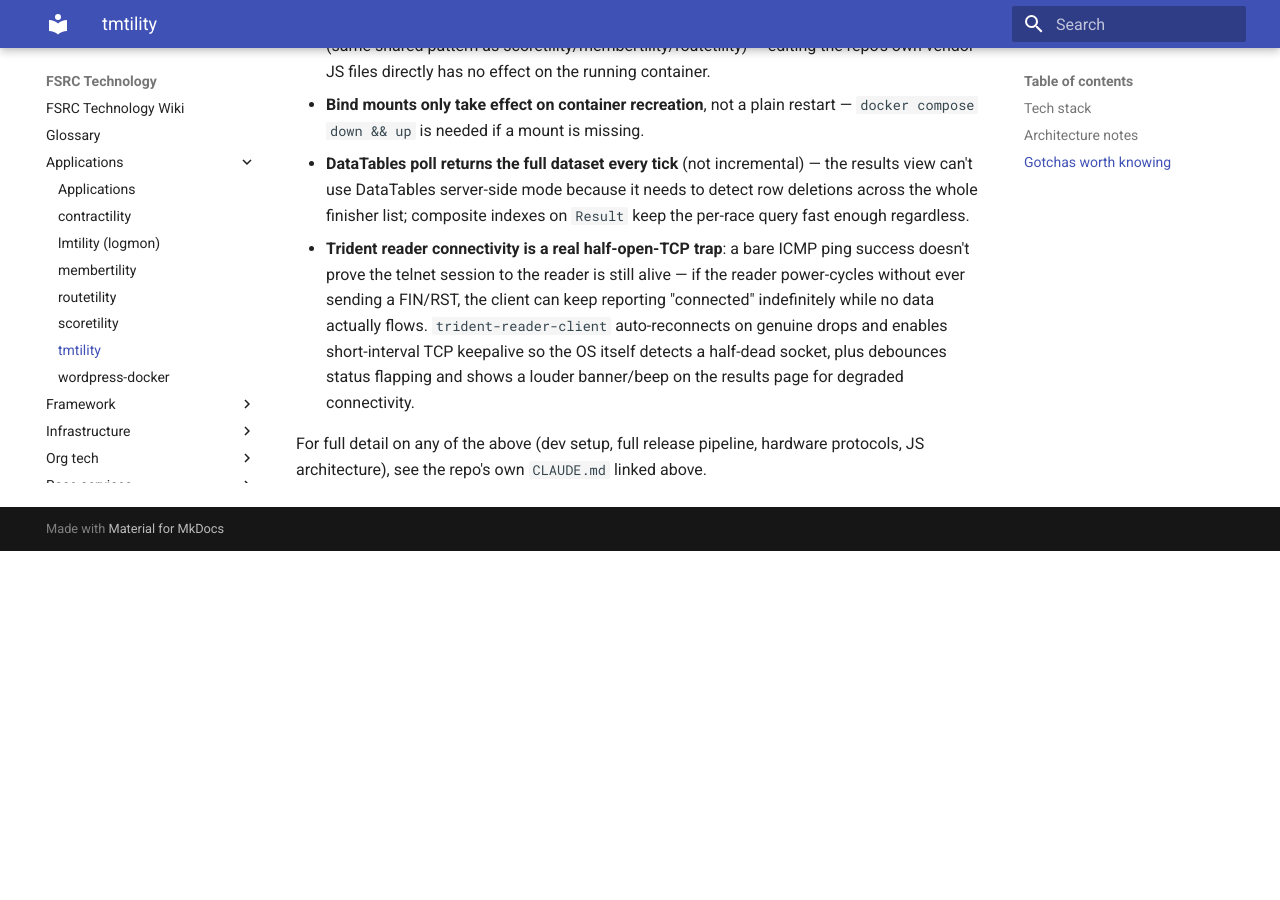
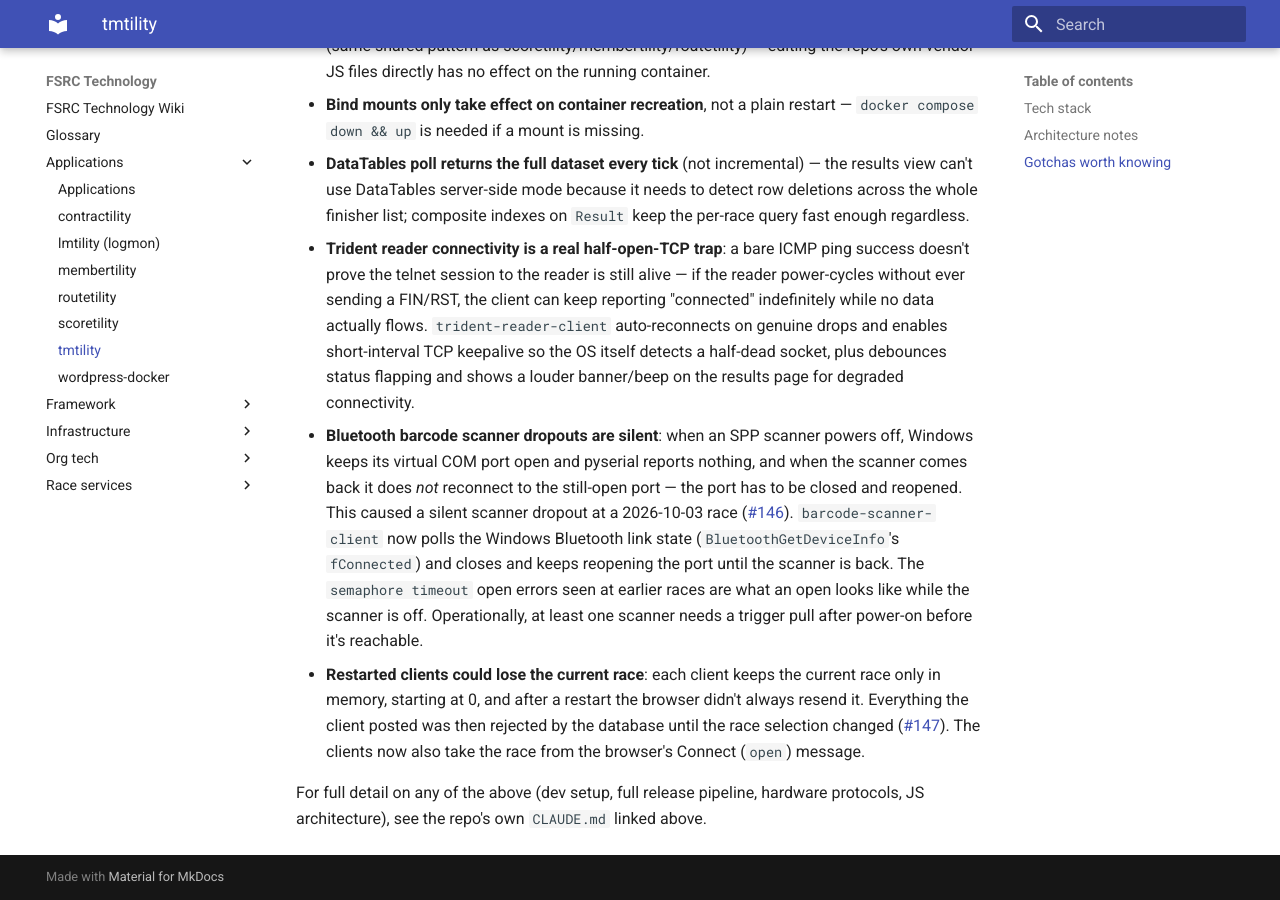
Before and after one commit to louking/fsrc-tech, an MkDocs documentation site: the page built from docs/applications/tmtility.md, in a window 1280 px wide and 900 px high, scrolled down 1800 px. Built offline with MkDocs 1.6.1 and Material for MkDocs 9.7.7, drawn with Linux system fonts in a browser that asks for light colours; before the commit the page ends 2351 px from its top, so only the background shows below that.

Commit message:
Document tmtility Bluetooth scanner dropout and restarted-client race gotchas (#146, #147)
Co-Authored-By: Claude Opus 5.5 <noreply@anthropic.com>

```diff
--- a/docs/applications/tmtility.md
+++ b/docs/applications/tmtility.md
@@ -35,5 +35,7 @@ Manages results received from a Time Machine manual race timer for input to scor
 - **Bind mounts only take effect on container recreation**, not a plain restart — `docker compose down && up` is needed if a mount is missing.
 - **DataTables poll returns the full dataset every tick** (not incremental) — the results view can't use DataTables server-side mode because it needs to detect row deletions across the whole finisher list; composite indexes on `Result` keep the per-race query fast enough regardless.
 - **Trident reader connectivity is a real half-open-TCP trap**: a bare ICMP ping success doesn't prove the telnet session to the reader is still alive — if the reader power-cycles without ever sending a FIN/RST, the client can keep reporting "connected" indefinitely while no data actually flows. `trident-reader-client` auto-reconnects on genuine drops and enables short-interval TCP keepalive so the OS itself detects a half-dead socket, plus debounces status flapping and shows a louder banner/beep on the results page for degraded connectivity.
+- **Bluetooth barcode scanner dropouts are silent**: when an SPP scanner powers off, Windows keeps its virtual COM port open and pyserial reports nothing, and when the scanner comes back it does *not* reconnect to the still-open port — the port has to be closed and reopened. This caused a silent scanner dropout at a 2026-10-03 race ([#146](https://github.com/louking/tm-csv-connector/issues/146)). `barcode-scanner-client` now polls the Windows Bluetooth link state (`BluetoothGetDeviceInfo`'s `fConnected`) and closes and keeps reopening the port until the scanner is back. The `semaphore timeout` open errors seen at earlier races are what an open looks like while the scanner is off. Operationally, at least one scanner needs a trigger pull after power-on before it's reachable.
+- **Restarted clients could lose the current race**: each client keeps the current race only in memory, starting at 0, and after a restart the browser didn't always resend it. Everything the client posted was then rejected by the database until the race selection changed ([#147](https://github.com/louking/tm-csv-connector/issues/147)). The clients now also take the race from the browser's Connect (`open`) message.
 
 For full detail on any of the above (dev setup, full release pipeline, hardware protocols, JS architecture), see the repo's own `CLAUDE.md` linked above.
```
Also changed, not shown: CHANGELOG.md (+5 -0 lines).
